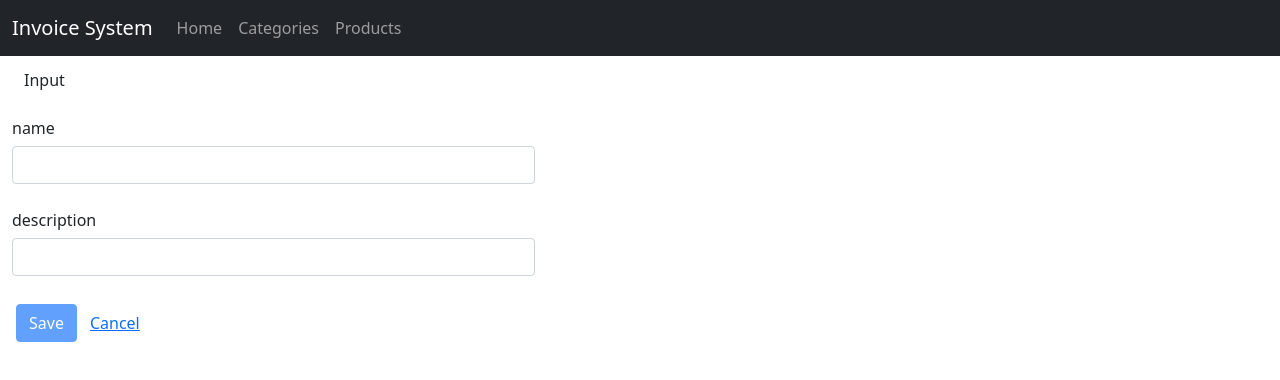
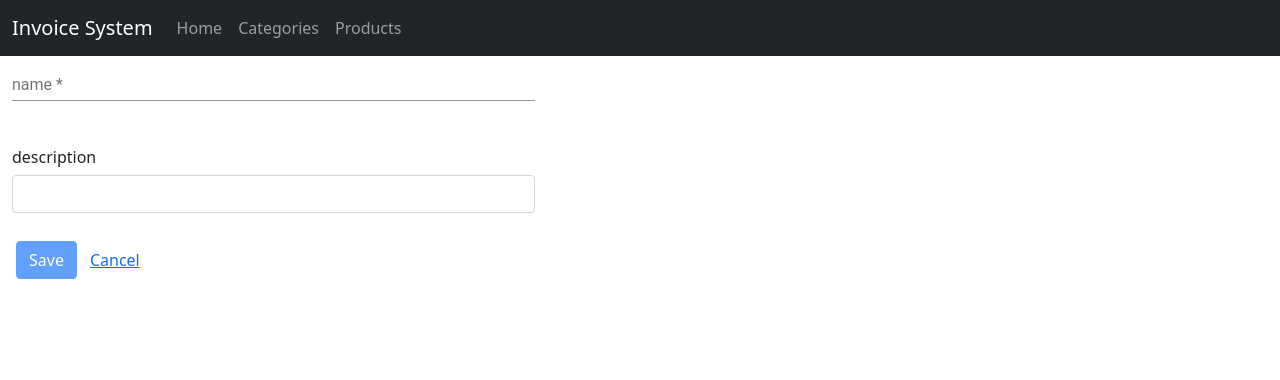
Before and after one commit to moaazesm122/najm-sound, an Angular app: page /categories/add in a window 1280 px wide. Shown: the top 380 px of the page. Built offline with nearby package versions, Linux system fonts and the light colour scheme.

Commit message:
material styles

```diff
--- a/src/app/form-category/form-category.component.html
+++ b/src/app/form-category/form-category.component.html
@@ -1,19 +1,16 @@
 <form [formGroup]="form" (ngSubmit)="onSubmit()" class="container-fluid">
-    <mat-form-field appearance="fill">
-        <mat-label>Input</mat-label>
-        <input matInput>
+
+
+
+    <mat-form-field class="col-5">
+        <mat-label>
+            name
+        </mat-label>
+        <input matInput type="text" formControlName="name" />
+        <mat-error *ngIf="f.name.touched && f.name.invalid">
+            the Name is required
+        </mat-error>
     </mat-form-field>
-    <div>
-        <label></label>
-    </div>
-
-    <div class="form-group col-5">
-        <label><h6>name</h6></label>
-        <input type="text" formControlName="name" class="form-control" [ngClass]="{ 'is-invalid': f.name.touched && f.name.invalid }" />
-        <div *ngIf="f.name.touched && f.name.invalid" class="alert alert-danger">
-            <div *ngIf="f.name.touched && f.name.invalid"> the Name is required</div>
-        </div>
-    </div>
     <div>
         <label></label>
     </div>
--- a/src/styles.css
+++ b/src/styles.css
@@ -1,5 +1,6 @@
 /* You can add global styles to this file, and also import other style files */
 
+@import "~@angular/material/prebuilt-themes/indigo-pink.css";
 @import "~bootstrap/dist/css/bootstrap.css";
 @import "~font-awesome\css\font-awesome.css";
 @import '~ngx-toastr/toastr';
```
